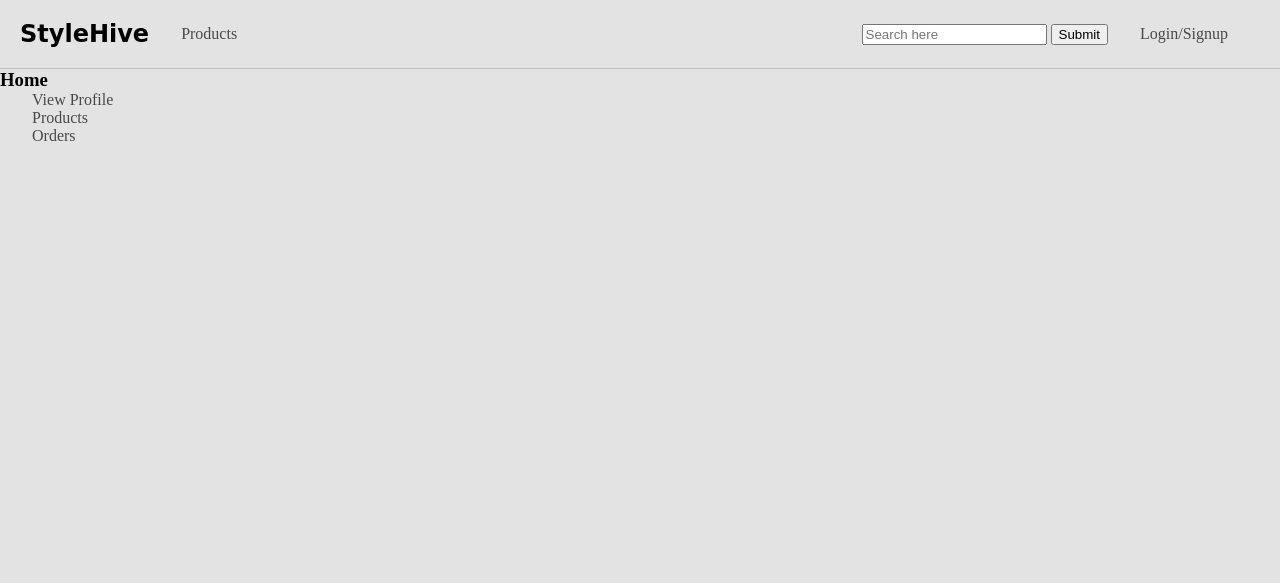
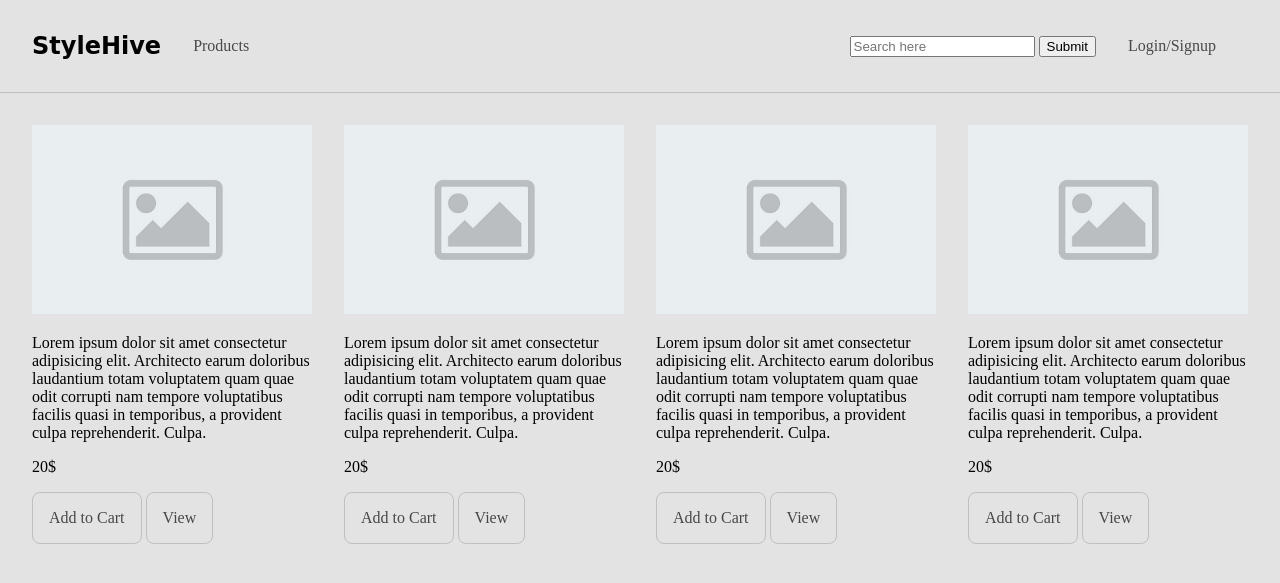
Before and after one commit to Bikram48/Stylehive, a Django app: page / in a window 1280 px wide. Shown: the top 583 px of the page. Run offline with Django 4.2, Linux system fonts and the light colour scheme; some web fonts are replaced.

Commit message:
redesign - home page

```diff
--- a/static/css/style.css
+++ b/static/css/style.css
@@ -16,8 +16,14 @@ body {
     background-color: #E3E3E3;
 }
 
+img {
+    max-width: 100%;
+    height: auto;
+}
+
 a {
     color: #484848;
+    text-decoration: none;
 }
 
 a:hover {
@@ -27,7 +33,7 @@ a:hover {
 nav {
     display: flex;
     justify-content: space-between;
-    padding: 20px;
+    padding: 2em;
     border-bottom: 1px solid silver;
 }
 
@@ -49,3 +55,16 @@ ul li a {
     text-decoration: none;
     padding: 2em;
 }
+
+.products {
+    display: flex;
+    column-gap: 2em;
+    padding: 2em;
+}
+
+.product-content a {
+    display: inline-block;
+    border: 1px solid silver;
+    border-radius: .5em;
+    padding: 1em;
+}
--- a/stylehive/templates/base.html
+++ b/stylehive/templates/base.html
@@ -15,7 +15,7 @@
                 <h2>StyleHive</h2>
             </div>
             <ul>
-                <li><a href="">Products</a></li>
+                <li><a href="{% url 'products' %}">Products</a></li>
             </ul>
         </div>
 
--- /dev/null
+++ b/stylehive/templates/products.html
@@ -0,0 +1,52 @@
+{% extends "base.html" %}
+{% load static %}
+
+{% block content %}
+
+<div class="products">
+    <div class="column">
+        <div class="product-img">
+            <img src="{% static 'images/placeholder.jpeg' %}" alt="">
+        </div>
+        <div class="product-content">
+            <p class="description">Lorem ipsum dolor sit amet consectetur adipisicing elit. Architecto earum doloribus laudantium totam voluptatem quam quae odit corrupti nam tempore voluptatibus facilis quasi in temporibus, a provident culpa reprehenderit. Culpa.</p>
+            <p class="price">20$</p>
+            <a href="">Add to Cart</a>
+            <a href="">View</a>
+        </div>
+    </div>
+    <div class="column">
+        <div class="product-img">
+            <img src="{% static 'images/placeholder.jpeg' %}" alt="">
+        </div>
+        <div class="product-content">
+            <p class="description">Lorem ipsum dolor sit amet consectetur adipisicing elit. Architecto earum doloribus laudantium totam voluptatem quam quae odit corrupti nam tempore voluptatibus facilis quasi in temporibus, a provident culpa reprehenderit. Culpa.</p>
+            <p class="price">20$</p>
+            <a href="">Add to Cart</a>
+            <a href="">View</a>
+        </div>
+    </div>
+    <div class="column">
+        <div class="product-img">
+            <img src="{% static 'images/placeholder.jpeg' %}" alt="">
+        </div>
+        <div class="product-content">
+            <p class="description">Lorem ipsum dolor sit amet consectetur adipisicing elit. Architecto earum doloribus laudantium totam voluptatem quam quae odit corrupti nam tempore voluptatibus facilis quasi in temporibus, a provident culpa reprehenderit. Culpa.</p>
+            <p class="price">20$</p>
+            <a href="">Add to Cart</a>
+            <a href="">View</a>
+        </div>
+    </div>
+    <div class="column">
+        <div class="product-img">
+            <img src="{% static 'images/placeholder.jpeg' %}" alt="">
+        </div>
+        <div class="product-content">
+            <p class="description">Lorem ipsum dolor sit amet consectetur adipisicing elit. Architecto earum doloribus laudantium totam voluptatem quam quae odit corrupti nam tempore voluptatibus facilis quasi in temporibus, a provident culpa reprehenderit. Culpa.</p>
+            <p class="price">20$</p>
+            <a href="">Add to Cart</a>
+            <a href="">View</a>
+        </div>
+    </div>
+</div>
+{% endblock %}
--- a/stylehive/urls.py
+++ b/stylehive/urls.py
@@ -22,7 +22,7 @@ from .views import *
 
 urlpatterns = [
     path('admin/', admin.site.urls),
-    path('', home, name='home'),
+    path('', product_page, name='products'),
     path('login/', user_login, name='login'),
     path('register/', user_registration, name='register' ),
     path('dashboard/', admin_dashboard, name='admin'),
--- a/stylehive/views.py
+++ b/stylehive/views.py
@@ -7,6 +7,9 @@ from decorators import dashboard_permission
 
 def home(request):
     return render(request, "home.html", {})
+
+def product_page(request):
+    return render(request, "products.html", {})
 
 def user_profile(request):
     form = ProfileForm(instance=request.user.customer)
```
Also changed, not shown: static/images/placeholder.jpeg (added).
